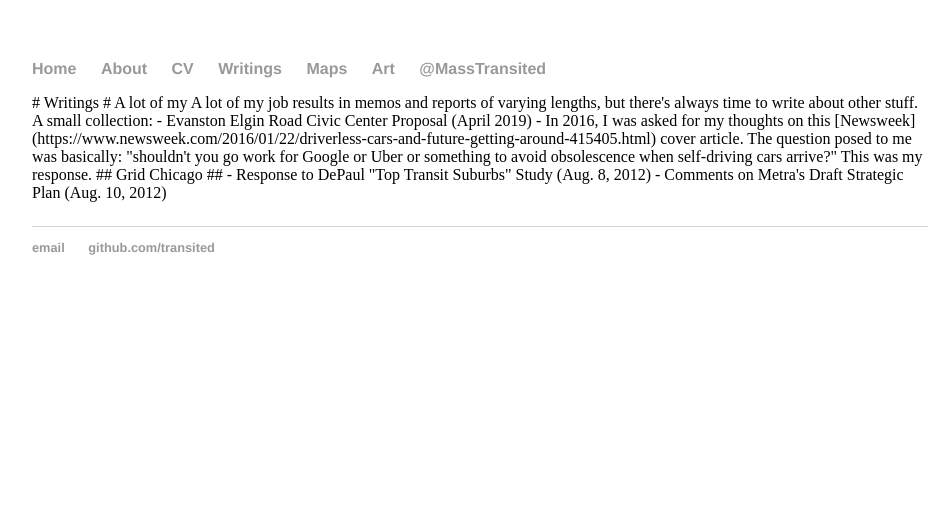
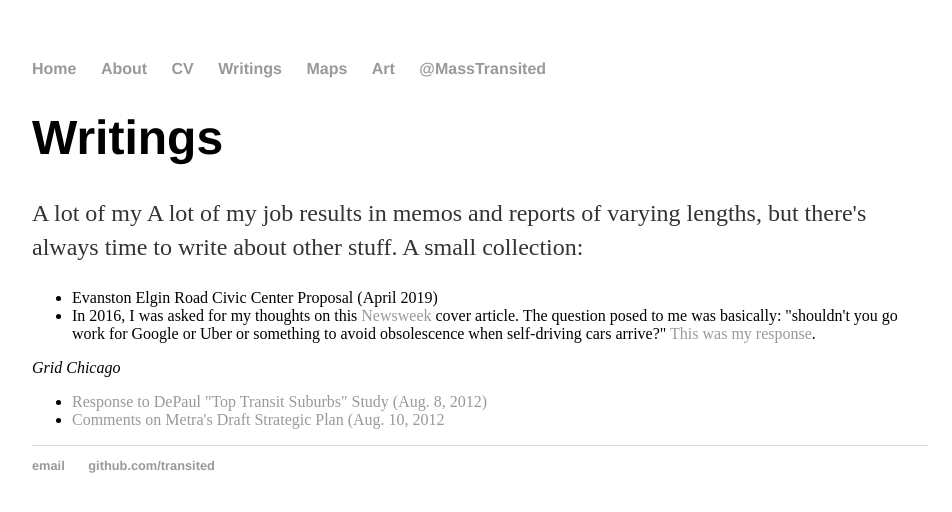
Before and after one commit to transited/transited.github.io, a Jekyll site: the page built from writings.html, in a window 1280 px wide. Shown: the top 512 px of the page, without its empty margins (160-1112 px from the left). Built offline with Jekyll 4.4.1, drawn with Linux system fonts in a browser that asks for light colours.

Commit message:
Update writings.html

```diff
--- a/writings.html
+++ b/writings.html
@@ -3,10 +3,17 @@
 title: Writings
 ---
 
-# Writings #
-A lot of my A lot of my job results in memos and reports of varying lengths, but there's always time to write about other stuff. A small collection:
-- Evanston Elgin Road Civic Center Proposal (April 2019)
-- In 2016, I was asked for my thoughts on this [Newsweek](https://www.newsweek.com/2016/01/22/driverless-cars-and-future-getting-around-415405.html) cover article. The question posed to me was basically: "shouldn't you go work for Google or Uber or something to avoid obsolescence when self-driving cars arrive?" This was my response.
-## Grid Chicago ##
-- Response to DePaul "Top Transit Suburbs" Study (Aug. 8, 2012)
-- Comments on Metra's Draft Strategic Plan (Aug. 10, 2012) </p>
+<div class="blurb">
+  <h1>Writings</h1>
+  <p> A lot of my A lot of my job results in memos and reports of varying lengths, but there's always time to write about other stuff. A small collection:</p>
+  <ul>
+    <li>Evanston Elgin Road Civic Center Proposal (April 2019)</li>
+    <li>In 2016, I was asked for my thoughts on this <a href="https://www.newsweek.com/2016/01/22/driverless-cars-and-future-getting-around-415405.html">Newsweek</a> cover article. The question posed to me was basically: "shouldn't you go work for Google or Uber or something to avoid obsolescence when self-driving cars arrive?" <a href="/Transit Will Not Die">This was my response</a>.</li>
+  </ul>
+  <em>Grid Chicago</em>
+  <ul>
+    <li><a href="http://gridchicago.com/2012/report-lists-top-transit-suburbs-with-a-cloudy-definition-of-transit-and-suburb/#more-6696">Response to DePaul "Top Transit Suburbs" Study (Aug. 8, 2012)</a></li>
+    <li><a href="http://gridchicago.com/2012/transportation-grad-students-offer-advice-to-metra-for-its-strategic-plan/#more-6799">Comments on Metra's Draft Strategic Plan (Aug. 10, 2012</a></li>
+  </ul>
+
+</div><!-- /.blurb -->
```
